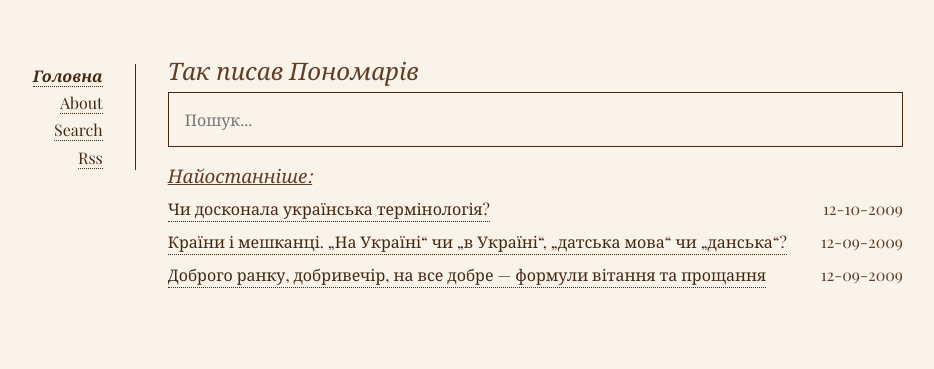
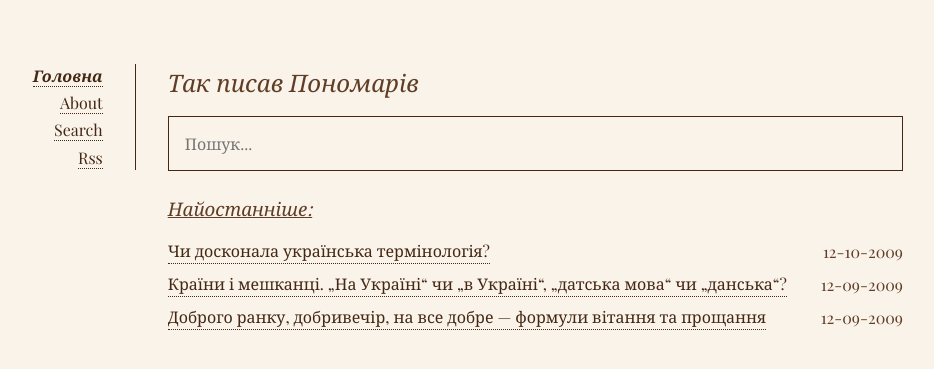
Before and after one commit to ponomariv/ponomariv.github.io, a Jekyll site: the page built from index.html, in a window 1280 px wide. Shown: the top 369 px of the page, without its empty margins (185-1119 px from the left). Built offline with Jekyll 4.4.1, drawn with Linux system fonts in a browser that asks for light colours; some web fonts are replaced.

Commit message:
Update _main.scss

```diff
--- a/_sass/_main.scss
+++ b/_sass/_main.scss
@@ -108,7 +108,7 @@ blockquote {
 }
 
 h1,h2,h3,h4,h5 {
-	line-height: .51;
+	line-height: 1.5;
 	margin: 1rem 0;
 	font-weight: 400;
 }
```
